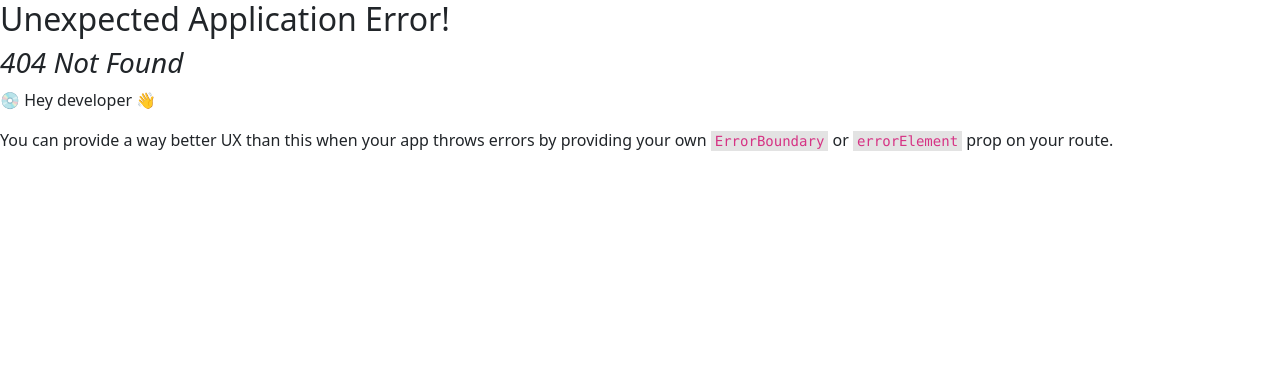
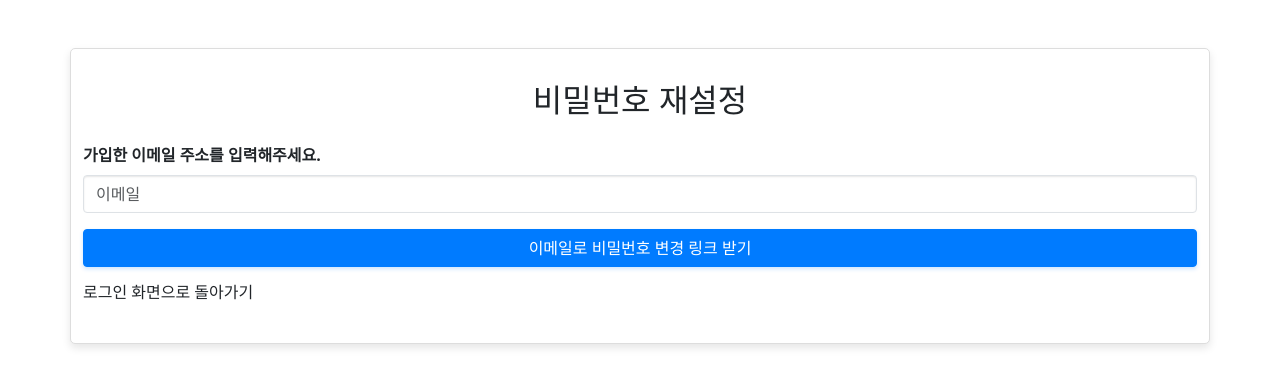
Before and after one commit to kkh4323/react-practice-2, a React (Create React App) app: page /resetPassword in a window 1280 px wide. Before the commit this address had no page. Shown: the top 386 px of the page. Built offline with nearby package versions, Linux system fonts and the light colour scheme.

Commit message:
link to Profile, ResetPassword, ChangePassword api

```diff
--- /dev/null
+++ b/src/pages/ChangePassword.js
@@ -0,0 +1,11 @@
+import React from 'react';
+
+const ChangePassword = () => {
+    return (
+        <div>
+            <h1>Change Password</h1>
+        </div>
+    );
+};
+
+export default ChangePassword;
--- a/src/pages/Login.js
+++ b/src/pages/Login.js
@@ -1,7 +1,7 @@
 import React, { useState } from 'react';
 import { Button, Container, Form } from 'react-bootstrap';
 import './style.css';
-import {Link} from "react-router-dom";
+import {Link, useNavigate} from "react-router-dom";
 import GoogleIcon from "../assets/img/icon-google.png";
 import KakaoIcon from "../assets/img/icon-kakao.png";
 import NaverIcon from "../assets/img/icon-naver.png"
@@ -9,6 +9,9 @@ import axios from "axios";
 
 
 const Login = () => {
+
+    const navigate = useNavigate()
+
     const [email, setEmail] = useState('');
     const [password, setPassword] = useState('');
 
@@ -19,9 +22,24 @@ const Login = () => {
             password
         };
         console.log(userInput);
+        try {
+            const url = "http://localhost:8000/api/auth/login"
+            const result = await axios.post(url, userInput)
+            console.log('+++++', result)
+            if (result.status === 201) {
+                navigate('/profile')
+            }
+        } catch (err) {
+            console.log(err)
+        }
     };
 
-
+    const linkSignupPage = (e) => {
+        navigate('/signup')
+    }
+    const linkResetPasswordPage = (e) => {
+        navigate('/resetPassword')
+    }
     return (
         <Container className="login-container mt-5">
             <h2 className="text-center mb-4">로그인</h2>
@@ -47,8 +65,9 @@ const Login = () => {
                 <Button variant="primary" type="submit" className="w-100 mb-3">
                     로그인
                 </Button>
-                <div className="text-center mb-3">
-                    <Link to="/users/password/new" className="text-muted">비밀번호를 잊으셨나요?</Link>
+                <div className="text-center mb-3 d-flex">
+                    <h6 style={{marginRight: "20px"}} onClick={linkResetPasswordPage}>비밀번호 재설정</h6>
+                    <h6 onClick={linkSignupPage}>회원가입</h6>
                 </div>
                 <div className="social-login-buttons">
                     <Button variant="light" className="w-100 mb-2">
--- /dev/null
+++ b/src/pages/Profile.js
@@ -0,0 +1,11 @@
+import React from 'react';
+
+const Profile = () => {
+    return (
+        <div>
+            <h1>profile</h1>
+        </div>
+    );
+};
+
+export default Profile;
--- /dev/null
+++ b/src/pages/ResetPassword.js
@@ -0,0 +1,54 @@
+import React, {useState} from 'react';
+import {Button, Container, Form} from "react-bootstrap";
+import {useNavigate} from "react-router-dom";
+import axios from "axios";
+
+const ResetPassword = () => {
+    const navigate = useNavigate()
+
+    const [email, setEmail] = useState('')
+
+
+    const submitHandler = async (e) => {
+        e.preventDefault()
+
+        try {
+            const url = "http://localhost:8000/api/auth/find/password"
+            const result = await axios.post(url, {email})
+            console.log(result)
+            if (result.status === 201) {
+                alert('sent email')
+                navigate('/login')
+            }
+        } catch (err) {
+            console.log(err)
+        }
+    }
+
+    const linkLoginPage = (e) => {
+        navigate('/login')
+    }
+
+    return (
+        <Container className="login-container mt-5">
+            <h2 className="text-center mb-4">비밀번호 재설정</h2>
+            <Form onSubmit={submitHandler} className="login-form">
+                <Form.Group className="mb-3" controlId="email">
+                    <Form.Label>가입한 이메일 주소를 입력해주세요.</Form.Label>
+                    <Form.Control
+                        type="email"
+                        placeholder="이메일"
+                        value={email}
+                        onChange={e => setEmail(e.target.value)}
+                    />
+                </Form.Group>
+                <Button variant="primary" type="submit" className="w-100 mb-3">
+                    이메일로 비밀번호 변경 링크 받기
+                </Button>
+            </Form>
+            <h6 onClick={linkLoginPage}>로그인 화면으로 돌아가기</h6>
+        </Container>
+    );
+};
+
+export default ResetPassword;
--- a/src/pages/Signup.js
+++ b/src/pages/Signup.js
@@ -1,4 +1,4 @@
-import React, {useState} from 'react';
+import React, {useEffect, useState} from 'react';
 import {Button, Col, Container, Form, Row} from "react-bootstrap";
 import './style.css';
 import GoogleIcon from "../assets/img/icon-google.png";
@@ -15,11 +15,20 @@ const Signup = () => {
     const [password, setPassword] = useState('')
     const [confirmPassword, setConfirmPassword] = useState('')
     const [phone, setPhone] = useState('')
+    const [verifyingCode, setVerifyingCode] = useState('')
     const [overTwenty, setOverTwenty] = useState(false)
     const [useTerm, setUseTerm] = useState(false)
     const [personalInfo, setPersonalInfo] = useState(false)
     const [marketingAgree, setMarketingAgree] = useState(false)
     const [etc, setEtc] = useState(false)
+
+    const [sendEmailBtnDisable, setSendEmailBtnDisable] = useState(true)
+    const [submitBtnDisable, setSubmitBtnDisable] = useState(true)
+    const [verifyCodeShow, setVerifyCodeShow] = useState(false)
+
+
+
+
     const submitHandler = async (e) => {
         e.preventDefault()
         if (password !== confirmPassword) {
@@ -52,7 +61,46 @@ const Signup = () => {
 
 
     }
+    const sendEmail = async (e) => {
+        e.preventDefault()
 
+        const userInput = {email}
+        try {
+            const url = "http://localhost:8000/api/auth/email/send";
+            const result = await axios.post(url, userInput);
+            console.log('+++++++++++++++++', result)
+            if (result.status === 201) {
+                setVerifyCodeShow(true)
+            }
+        } catch (err) {
+            console.log(err)
+        }
+    }
+    const checkVerifyingCode = async (e) => {
+        e.preventDefault()
+
+        const userInput = {
+            email,
+            code: verifyingCode
+        }
+        try {
+            const url = "http://localhost:8000/api/auth/email/verify"
+            const result = await axios.post(url, userInput)
+            console.log(result)
+            if (result.status === 201) {
+                setVerifyCodeShow(false)
+                setSubmitBtnDisable(false)
+            }
+        } catch (err) {
+            console.log(err)
+        }
+    }
+    const linkLoginPage = (e) => {
+        navigate('/login')
+    }
+    useEffect(() => {
+
+    }, []);
     return (
         <Container className={"mt-5"}>
             <Row className="justify-content-md-center mt-5">
@@ -72,7 +120,7 @@ const Signup = () => {
                             </Button>
                         </div>
                     </div>
-                    <Form onSubmit={submitHandler}>
+                    <Form className="d-grid" onSubmit={submitHandler}>
                         <Form.Group className="mb-3" controlId="email">
                             <Form.Label style={{fontWeight: "bold"}}>이메일 주소</Form.Label>
                             <Form.Control
@@ -82,6 +130,26 @@ const Signup = () => {
                                 onChange={e => setEmail(e.target.value)}
                             />
                         </Form.Group>
+                        <Button className={"mb-3"} variant="primary" onClick={sendEmail}>
+                            이메일 인증하기
+                        </Button>
+                        {verifyCodeShow ? (
+                            <Form.Group className={"mb-3 d-grid"}>
+                                <Form.Label>이메일로 받은 인증코드를 입력해주세요</Form.Label>
+                                <Form.Control
+                                    type="string"
+                                    placeholder="인증코드 6자리"
+                                    value={verifyingCode}
+                                    onChange={e => setVerifyingCode(e.target.value)}
+                                    className={"mb-3"}
+                                >
+                                </Form.Control>
+                                <Button className={"mb-3"} variant="primary" onClick={checkVerifyingCode}>
+                                    이메일 확인
+                                </Button>
+                            </Form.Group>
+                        ) : null}
+
                         <Form.Group className="mb-3" controlId="username">
                             <Form.Label style={{fontWeight: "bold"}}>닉네임</Form.Label>
                             <Form.Control
@@ -160,10 +228,14 @@ const Signup = () => {
                                 />
                             </Form.Group>
                         </div>
-                        <Button variant="primary" type="submit">
+                        <Button className="mb-5" variant="primary" type="submit" disabled={submitBtnDisable}>
                             Submit
                         </Button>
                     </Form>
+                    <div style={{display: "flex"}}>
+                        <h6 style={{marginRight: "10px"}}>이미 아이디가 있으신가요?</h6>
+                        <h6 onClick={linkLoginPage} style={{color: "blue"}}> 로그인</h6>
+                    </div>
                 </Col>
             </Row>
         </Container>
--- a/src/pages/index.js
+++ b/src/pages/index.js
@@ -2,5 +2,7 @@ import BlogList from "./BlogList";
 import Login from "./Login";
 import Signup from "./Signup";
 import Detail from "./Detail";
+import Profile from "./Profile";
+import ResetPassword from "./ResetPassword";
 
-export { BlogList, Login, Signup, Detail }
+export { BlogList, Login, Signup, Detail, Profile, ResetPassword }
```
Also changed, not shown: src/router.js (+14 -1 lines).
